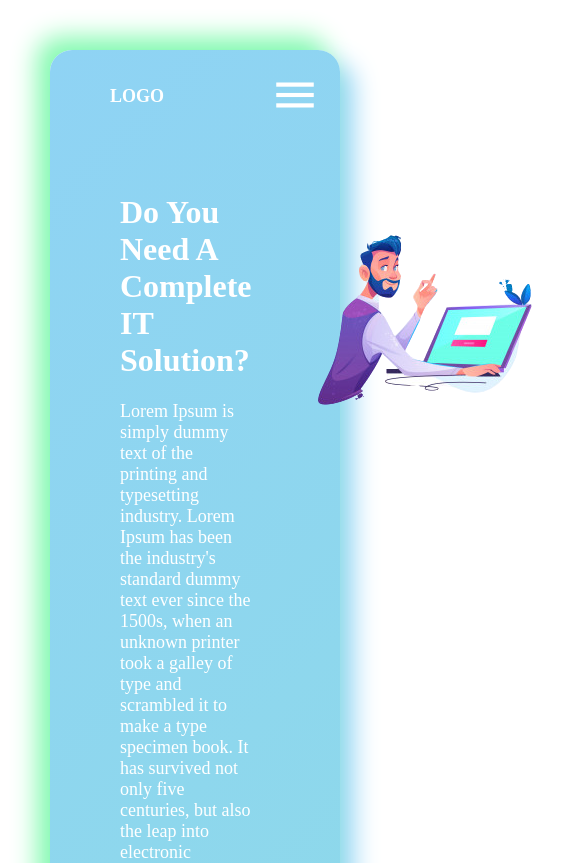
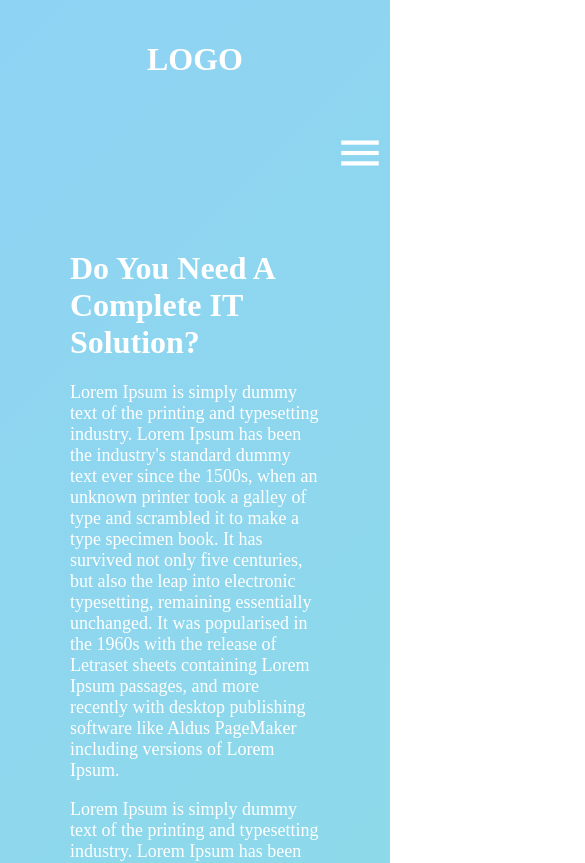
Before and after one commit to EhsanShakil/Website-With-Animation, a React (Create React App) app: page / in a window 390 px wide. Shown: the top 863 px of the page, 585 px wide, since content can reach past the window. Built offline with nearby package versions, Linux system fonts and the light colour scheme.

Commit message:
updating

```diff
--- a/src/App.css
+++ b/src/App.css
@@ -14,15 +14,16 @@ body {
   height: 100%;
   margin: 50px;
 }
-.header {
+.logo {
   display: flex;
-  flex-direction: row;
-  justify-content: space-between;
+  justify-content: center;
+  margin-bottom: 50px;
+  color: white;
 }
 .navbar {
   display: flex;
   flex-direction: row;
-  justify-content: space-around;
+  justify-content: space-evenly;
 }
 .nav > li {
   list-style: none;
@@ -186,6 +187,52 @@ body {
   display: none;
 }
 @media (max-width: 765px) {
+  body {
+    box-sizing: border-box;
+    margin: 0px;
+    padding: 0px;
+  }
+  .container {
+    margin: 0px;
+    padding: 20px;
+    border-radius: 0px;
+    background: linear-gradient(315deg, #84fab0, #8fd3f4);
+    box-shadow: -13px -13px 26px #84fab0, 13px 13px 26px #8fd3f4;
+    overflow: hidden;
+  }
+  .home {
+    color: white;
+    display: flex;
+    flex-direction: column;
+    align-items: center;
+  }
+
+  .services-cards {
+    display: flex;
+    flex-direction: column;
+    align-items: center;
+  }
+  .service-card {
+    margin-bottom: 30px;
+  }
+  .aboutus {
+    display: flex;
+    flex-direction: column;
+    align-items: center;
+  }
+  .team {
+    display: flex;
+    flex-direction: column;
+    align-items: center;
+  }
+  .teamcard {
+    margin-bottom: 30px;
+  }
+  .contact {
+    display: flex;
+    flex-direction: column;
+    align-items: center;
+  }
   .navbar {
     display: flex;
     flex-direction: column;
@@ -194,10 +241,8 @@ body {
   .material-icons {
     display: flex;
     cursor: pointer;
-  }
-  .navbar > a {
-    width: 100%;
-    text-align: center;
+    position: relative;
+    left: 90%;
   }
   #toggle:checked ~ .navbar {
     display: flex;
--- a/src/Components/Header/Header.js
+++ b/src/Components/Header/Header.js
@@ -4,17 +4,11 @@ import "../../App.css";
 const Header = () => {
   return (
     <div className="header">
-      <div>
-        <ul className="nav">
-          <li className="logo">
-            <a href="#home">LOGO</a>
-          </li>
-        </ul>
-      </div>
+      <h1 className="logo">LOGO</h1>
+      <input type="checkbox" id="toggle" />
       <label htmlFor="toggle" className="material-icons">
         menu
       </label>
-      <input type="checkbox" id="toggle" />
       <div className="navbar">
         <ul className="nav">
           <li>
--- a/src/Components/Screens/Services.js
+++ b/src/Components/Screens/Services.js
@@ -7,7 +7,7 @@ const softwaredevelopment = require("./pictures/4.png");
 
 function Services() {
   return (
-    <div className="Screens" id="services">
+    <div className="Screens " id="services">
       <div className="heading">
         <h1>Our Services</h1>
       </div>
```
